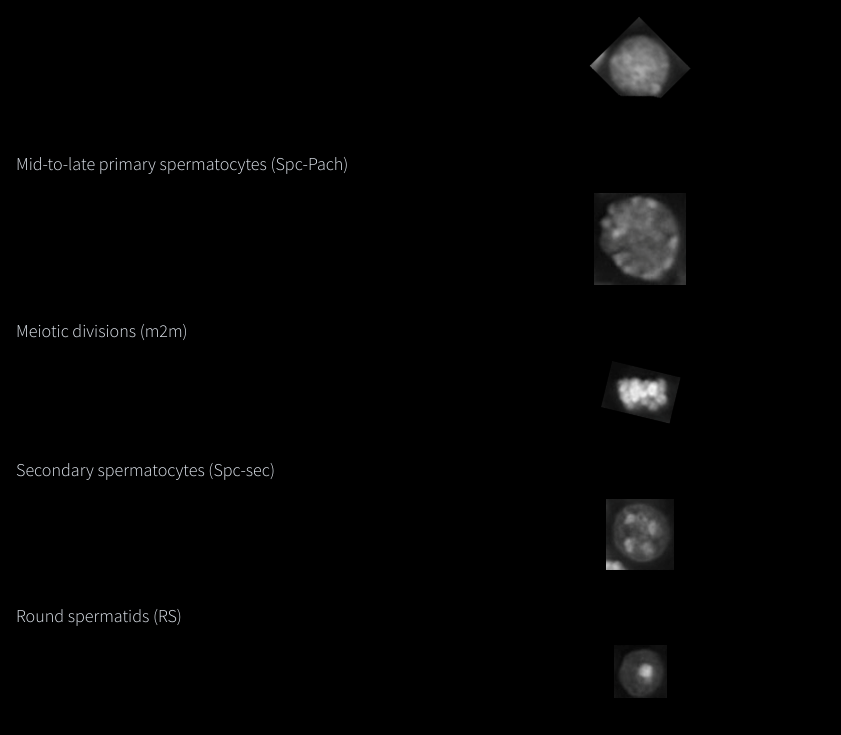
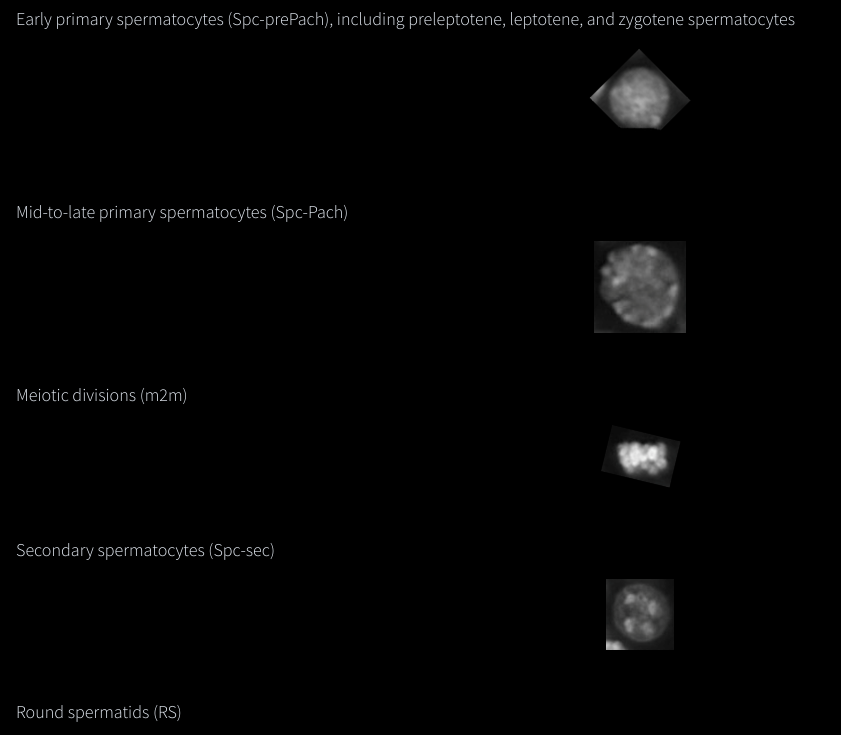
Before and after one commit to Turku-BioImaging/stagetool-ui, a Vue app: page /cell-model in a window 1280 px wide. Shown: the part 603-1338 px from the top of the page, without its empty margins (0-841 px from the left). Built offline with nearby package versions, Linux system fonts and the light colour scheme.

Commit message:
grids incorporated

```diff
--- a/src/views/CellModel.vue
+++ b/src/views/CellModel.vue
@@ -1,9 +1,9 @@
 <template>
-  <div class="cell-model-test grid grid-cols-1 gap-4">
   <div class="cell-model-page">
     <div class="cell-model-images">
       <p class="font-bold">Cell categories recognized by STAGETOOL are:</p>
       <div class="h-10"></div>
+      <div class="cell-images-list grid gap-x-6 gap-y-12 grid-cols-1">
         <div>
           <p>Sertoli cells (Sert)</p>
           <div class="h-4"></div>
@@ -11,33 +11,30 @@
             <img src="~@/assets/cell-images/1.png" alt="Sert" class="w-auto" />
           </div>
         </div>
-      <div class="h-8"></div>
         <div>
           <p>Spermatogonia (Spg), including type A, intermediate, and type B spermatogonia.</p>
           <div class="h-4"></div>
           <div class="flex justify-center">
-        <img src="~@/assets/cell-images/2.png" alt="Spg" class="w-auto"/>
+            <img src="~@/assets/cell-images/2.png" alt="Spg" class="w-auto" />
           </div>
         </div>
-      <div class="h-8"></div>
         <div>
-        <p>Early primary spermatocytes (Spc-prePach), including preleptotene, leptotene, and zygotene
-          spermatocytes
+          <p>
+            Early primary spermatocytes (Spc-prePach), including preleptotene, leptotene, and
+            zygotene spermatocytes
           </p>
           <div class="h-4"></div>
           <div class="flex justify-center">
             <img src="~@/assets/cell-images/3.png" alt="Spc-prePach" class="w-auto" />
           </div>
         </div>
-      <div class="h-8"></div>
         <div>
           <p>Mid-to-late primary spermatocytes (Spc-Pach)</p>
           <div class="h-4"></div>
           <div class="flex justify-center">
-        <img src="~@/assets/cell-images/4.png" alt="Spc-Pach" class="w-auto"/>
+            <img src="~@/assets/cell-images/4.png" alt="Spc-Pach" class="w-auto" />
           </div>
         </div>
-      <div class="h-8"></div>
         <div>
           <p>Meiotic divisions (m2m)</p>
           <div class="h-4"></div>
@@ -45,36 +42,32 @@
             <img src="~@/assets/cell-images/5.png" alt="m2m" class="w-auto" />
           </div>
         </div>
-      <div class="h-8"></div>
         <div>
           <p>Secondary spermatocytes (Spc-sec)</p>
           <div class="h-4"></div>
           <div class="flex justify-center">
-        <img src="~@/assets/cell-images/6.png" alt="Spc-sec"  class="w-auto"/>
+            <img src="~@/assets/cell-images/6.png" alt="Spc-sec" class="w-auto" />
           </div>
         </div>
-      <div class="h-8"></div>
         <div>
           <p>Round spermatids (RS)</p>
           <div class="h-4"></div>
           <div class="flex justify-center">
-        <img src="~@/assets/cell-images/7.png" alt="RS"  class="w-auto"/>
+            <img src="~@/assets/cell-images/7.png" alt="RS" class="w-auto" />
           </div>
         </div>
-      <div class="h-8"></div>
         <div>
           <p>Early elongating spermatids (elSpt-early)</p>
           <div class="h-4"></div>
           <div class="flex justify-center">
-        <img src="~@/assets/cell-images/8.png" alt="elSpt-early" class="w-auto"/>
+            <img src="~@/assets/cell-images/8.png" alt="elSpt-early" class="w-auto" />
           </div>
         </div>
-      <div class="h-8"></div>
         <div>
           <p>Late elongating spermatids (elSpt-late)</p>
           <div class="h-4"></div>
           <div class="flex justify-center">
-        <img src="~@/assets/cell-images/9.png" alt="elSpt-late" class="w-auto"/>
+            <img src="~@/assets/cell-images/9.png" alt="elSpt-late" class="w-auto" />
           </div>
         </div>
       </div>
@@ -87,7 +80,8 @@ export default {}
 </script>
 
 <style lang="scss">
-div.cell-model-test {
+div.cell-model-page {
   @apply px-4 py-16;
+
 }
 </style>
```
Lines whose indentation alone changed are shown as unchanged.
